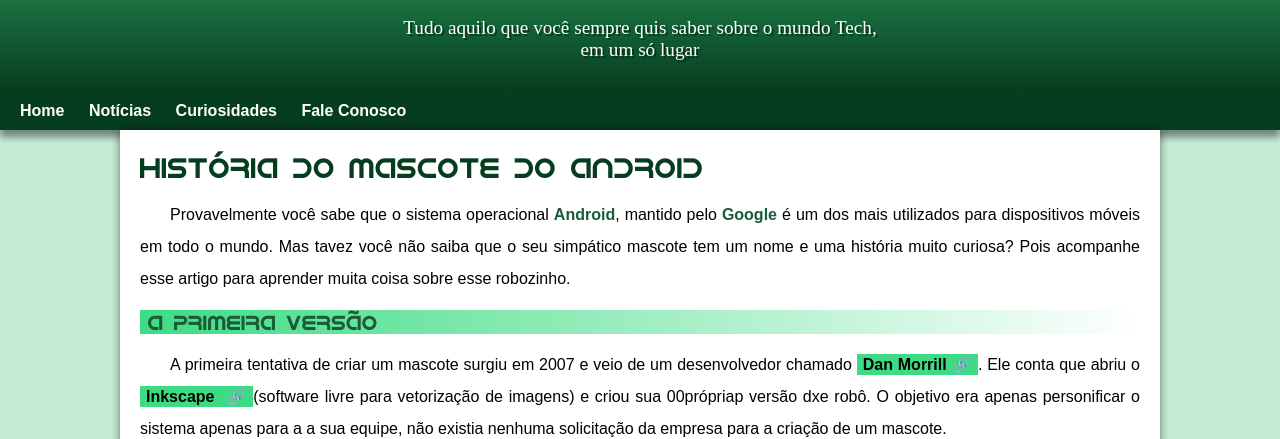
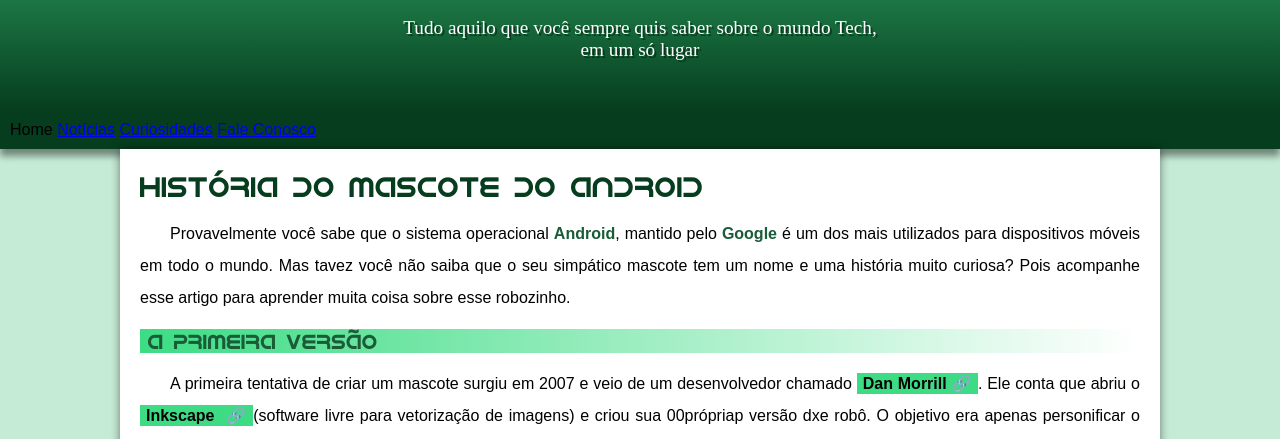
Before and after one commit to carolinecdalorto/Site-Android, a plain HTML site: page index.html in a window 1280 px wide. Shown: the part 98-537 px from the top of the page. Drawn offline with Linux system fonts and the light colour scheme.

Commit message:
problema resolvido

```diff
--- a/estilo/style.css
+++ b/estilo/style.css
@@ -58,7 +58,7 @@
     padding-right: 10px;
     padding-left: 10px;
     margin: auto;
-    margin-bottom: 20px;
+    padding-bottom: 50px;
     text-shadow: 2px 2px 0px rgba(0, 0, 0, 0.418);
 }
 
--- a/index.html
+++ b/index.html
@@ -13,7 +13,7 @@
         <p>Tudo aquilo que você sempre quis saber sobre o mundo Tech, em um só lugar</p>
     </header>
     <nav>
-        <a href="#">Home</a>
+        <ahttps://carolinecdalorto.github.io/Site-Android/ href="#">Home</a>
         <a href="#">Notícias</a>
         <a href="#">Curiosidades</a>
         <a href="#">Fale Conosco</a>
```
